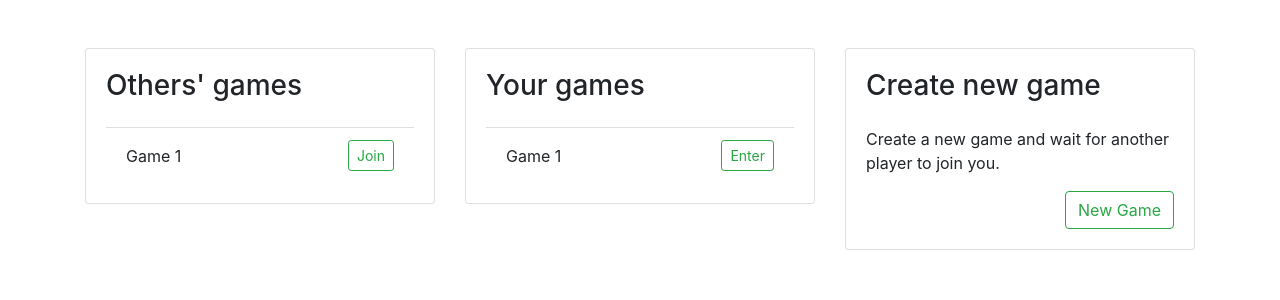
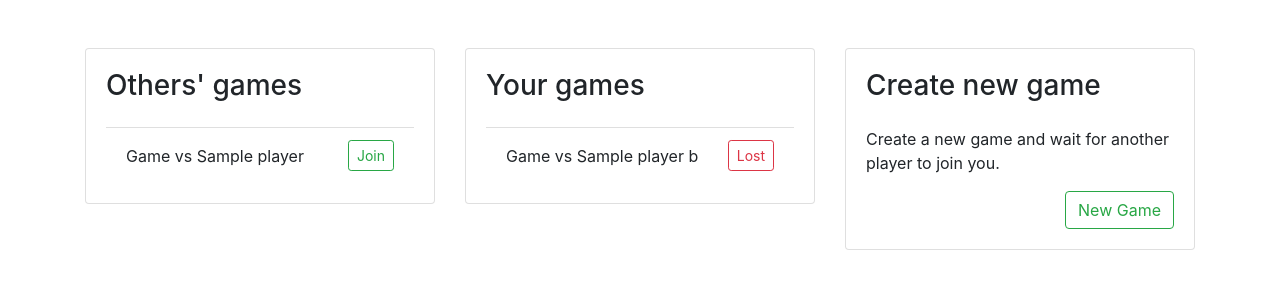
Before and after one commit to sebasgavi/tranqui-rpsls, a Django app: template game/templates/game/index.html in a window 1280 px wide. Shown: the part 262-562 px from the top of the page. Run offline with Django 3.2, Linux system fonts and the light colour scheme; tables that the repository leaves empty hold one stand-in row (values such as "Sample post"); the template is opened without the code that fills it: values that come from a table or form of the project are taken from there, most other values are stand-ins (such as "Sample title", 1, 10 or a date in 2020); some libraries are stand-ins or nearby versions.

Commit message:
templates cleanup

```diff
--- a/game/templates/game/index.html
+++ b/game/templates/game/index.html
@@ -5,45 +5,11 @@
     <div class="row mt-5">
 
         <div class="col-md-4">
-            <div class="card">
-                <div class="card-body">
-                    <h3 class="card-title mb-4">Others' games</h3>
-                    {% if other_new_games %}
-                        <ul class="list-group list-group-flush">
-                            {% for game in other_new_games %}
-                                <li class="list-group-item d-flex justify-content-between align-items-center">
-                                    Game {{ game.id }}
-                                    <form action="{% url 'game:join' %}" method="POST">
-                                        {% csrf_token %}
-                                        <input type="hidden" name="game_id" value="{{ game.id }}">
-                                        <button type="submit" class="btn btn-sm btn-outline-success">Join</button>
-                                    </form>
-                                </li>
-                            {% endfor %}
-                        </ul>
-                    {% else %}
-                        <p>Nobody has started any games</p>
-                    {% endif %}
-                </div>
-            </div>
+            {% include './panels/others_games.html' %}
         </div>
 
         <div class="col-md-4">
-            <div class="card">
-                <div class="card-body">
-                    <h3 class="card-title mb-4">Your games</h3>
-                    <ul class="list-group list-group-flush">
-                        {% for game in own_games %}
-                            <li class="list-group-item d-flex justify-content-between align-items-center">
-                                Game {{ game.id }}
-                                {% if game.player_b %}
-                                    <a href="{% url 'game:detail' game.id %}" class="btn btn-sm btn-outline-success">Enter</a>
-                                {% endif %}
-                            </li>
-                        {% endfor %}
-                    </ul>
-                </div>
-            </div>
+            {% include './panels/your_games.html' %}
         </div>
 
         <div class="col-md-4">
--- /dev/null
+++ b/game/templates/game/panels/others_games.html
@@ -0,0 +1,21 @@
+<div class="card">
+    <div class="card-body">
+        <h3 class="card-title mb-4">Others' games</h3>
+        {% if other_new_games %}
+            <ul class="list-group list-group-flush">
+                {% for game in other_new_games %}
+                    <li class="list-group-item d-flex justify-content-between align-items-center">
+                        Game vs {{ game.player_a.name }}
+                        <form action="{% url 'game:join' %}" method="POST">
+                            {% csrf_token %}
+                            <input type="hidden" name="game_id" value="{{ game.id }}">
+                            <button type="submit" class="btn btn-sm btn-outline-success">Join</button>
+                        </form>
+                    </li>
+                {% endfor %}
+            </ul>
+        {% else %}
+            <p>No games to join now, wait for another player to create one.</p>
+        {% endif %}
+    </div>
+</div>
--- /dev/null
+++ b/game/templates/game/panels/your_games.html
@@ -0,0 +1,39 @@
+<div class="card">
+    <div class="card-body">
+        <h3 class="card-title mb-4">Your games</h3>
+        {% if own_games %}
+            <ul class="list-group list-group-flush">
+                {% for game in own_games %}
+                    <li class="list-group-item d-flex justify-content-between align-items-center">
+                        {% if not game.player_b %}New {% endif %}
+                        Game
+                        {% if game.player_b %}
+                            vs
+                            {% if game.player_b.id is player.id %}
+                                {{ game.player_a.name }}
+                            {% else %}
+                                {{ game.player_b.name }}
+                            {% endif %}
+
+                            {% if game.winner %}
+                                <a href="{% url 'game:detail' game.id %}" class="btn btn-sm btn-outline-success {% if game.winner.id is player.id %}btn-outline-warning{% else %}btn-outline-danger{% endif %}">
+                                    {% if game.winner.id is player.id %}
+                                        Won
+                                    {% else %}
+                                        Lost
+                                    {% endif %}
+                                </a>
+                            {% else %}
+                                <a href="{% url 'game:detail' game.id %}" class="btn btn-sm btn-outline-success">Enter</a>
+                            {% endif %}
+                        {% else %}
+                            <span class="btn btn-sm btn-outline-success disabled">Waiting...</span>
+                        {% endif %}
+                    </li>
+                {% endfor %}
+            </ul>
+        {% else %}
+            <p>You have no current games, create or join a new one.</p>
+        {% endif %}
+    </div>
+</div>
```
Also changed, not shown: game/views.py (+6 -2 lines).
